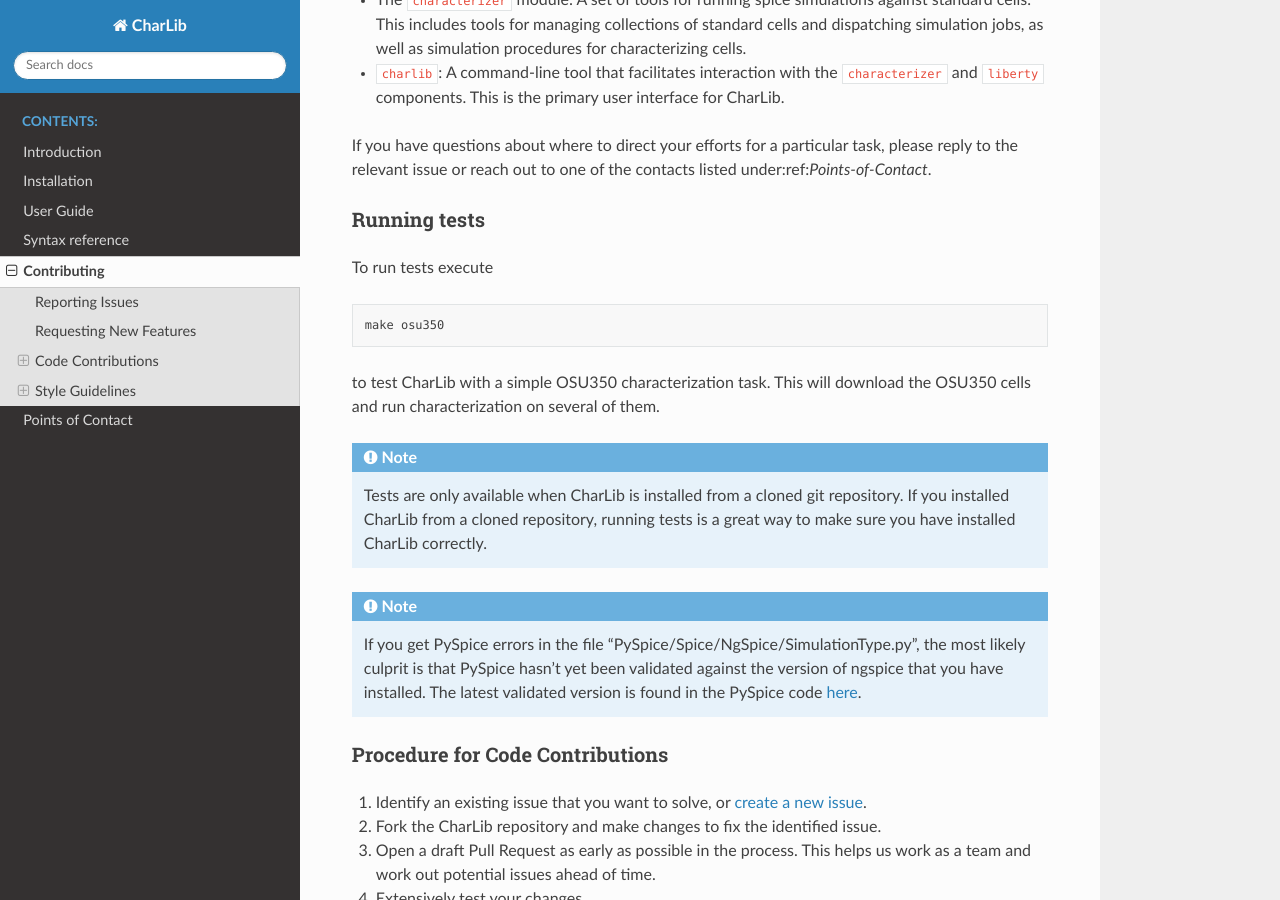
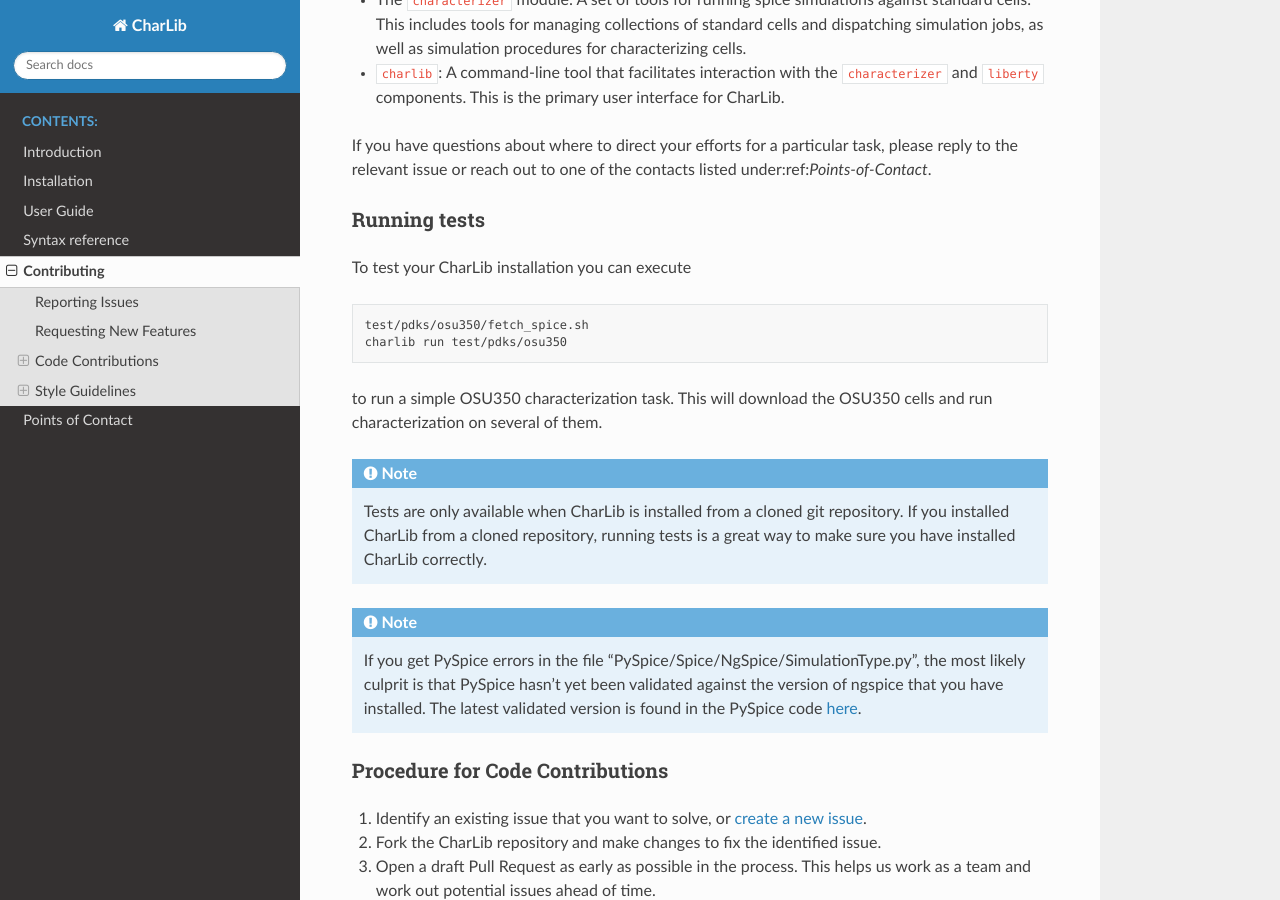
Before and after one commit to stineje/CharLib, a Sphinx documentation site: the page built from docs/manual/source/chapters/05_contributing.rst, in a window 1280 px wide and 900 px high, scrolled down 847 px. Built offline with Sphinx 7.4.7 and the Read the Docs theme 3.1.0, drawn with Linux system fonts in a browser that asks for light colours.

Commit message:
Clean up & update OSU350 test

```diff
--- a/docs/manual/source/chapters/05_contributing.rst
+++ b/docs/manual/source/chapters/05_contributing.rst
@@ -47,14 +47,15 @@
 Running tests
 ----------------------------------------------------------------------------------------------------
 
-To run tests execute
+To test your CharLib installation you can execute
 
 .. code-block:: SHELL
 
-    make osu350
+    test/pdks/osu350/fetch_spice.sh
+    charlib run test/pdks/osu350
 
-to test CharLib with a simple OSU350 characterization task. This will download the OSU350 cells and
-run characterization on several of them.
+to run a simple OSU350 characterization task. This will download the OSU350 cells and run
+characterization on several of them.
 
 .. note::
     Tests are only available when CharLib is installed from a cloned git repository. If you
```
Also changed, not shown: .gitmodules (deleted), 3 other files.
